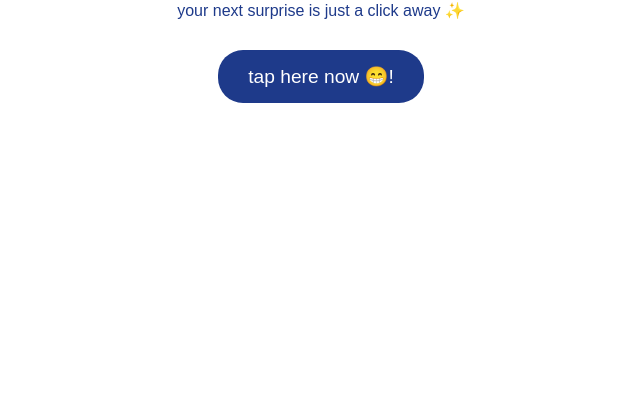
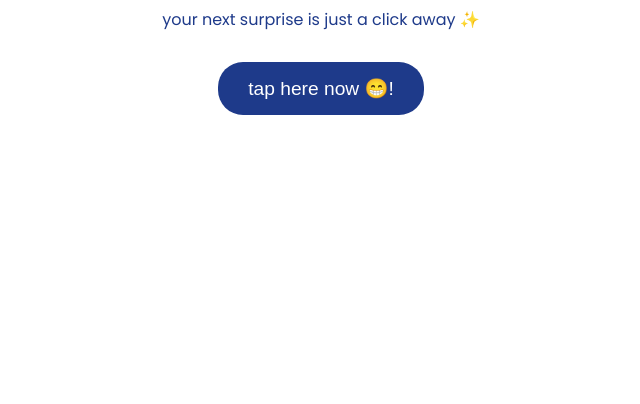
Before and after one commit to aliciakyoumi/feli-s_bday, a plain HTML site: page index.html in a window 1280 px wide. Shown: the part 396-800 px from the top of the page, without its empty margins (319-959 px from the left). Drawn offline with nearby package versions, Linux system fonts and the light colour scheme.

Commit message:
Update index.html

```diff
--- a/index.html
+++ b/index.html
@@ -5,6 +5,9 @@
   <meta name="viewport" content="width=device-width, initial-scale=1.0" />
   <link rel="icon" type="image/png" href="bday.png" />
   <title>happy birthday my lil sisterrr❤️</title>
+  <link rel="preconnect" href="https://fonts.googleapis.com">
+  <link rel="preconnect" href="https://fonts.gstatic.com" crossorigin>
+  <link href="https://fonts.googleapis.com/css2?family=Dancing+Script:wght@700&family=Poppins:wght@400;700&display=swap" rel="stylesheet">
   <link rel="icon" href="https://i.ibb.co.com/hXZsYxZ/heart.png">
   <style>
     * {
```
